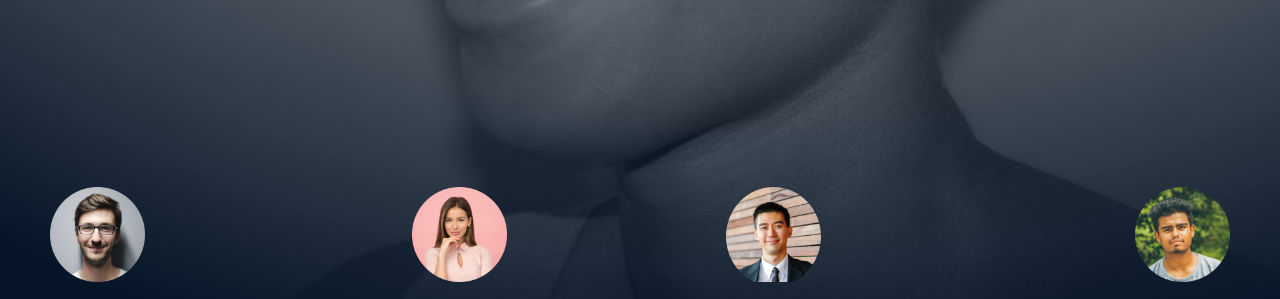
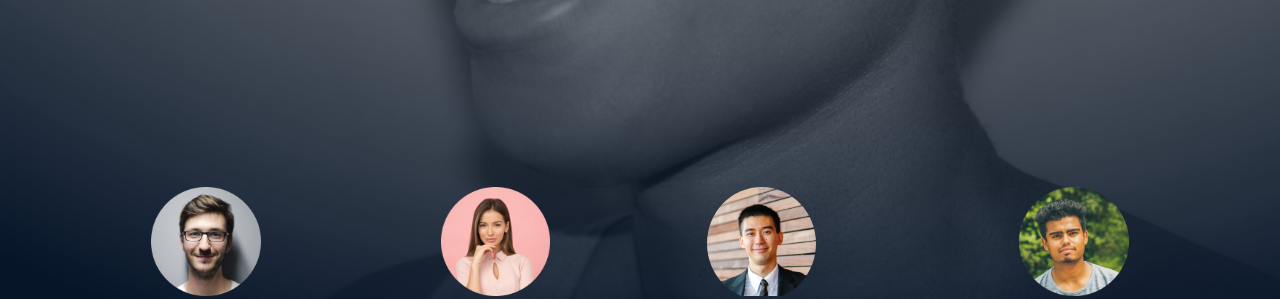
Before and after one commit to obedoduro/alx_html_css, a plain HTML site: page css_advanced/index.html in a window 1280 px wide. Shown: the part 612-911 px from the top of the page. Drawn offline with Linux system fonts and the light colour scheme.

```diff
--- a/css_advanced/index.html
+++ b/css_advanced/index.html
@@ -104,7 +104,7 @@
             </div>
 
             <div class="pros">
-                <a> <img style="width: 50%; height: 50%;  position: relative" src="images/1.png" />
+                <a> <img style="width: 70%; height: 70%;  position: relative" src="images/1.png" />
                     </img>
                     <p>
                         Lorem ipsum</p>
@@ -115,7 +115,7 @@
                     </p1>
                 </a>
 
-                <a> <img style="width: 50%; height: 50%; position: relative" src="images/3.png" />
+                <a> <img style="width: 70%; height: 70%; position: relative" src="images/3.png" />
                     </img>
                     <p>
                         Lorem ipsum</p>
@@ -138,7 +138,7 @@
                         </p1>
             </a>
 
-                <a> <img style="width: 50%; height: 50%;  position: relative" src="images/4.png" />
+                <a> <img style="width: 70%; height: 70%;  position: relative" src="images/4.png" />
                     </img>
                     <p>
                         Lorem ipsum</p>
--- a/css_advanced/styles.css
+++ b/css_advanced/styles.css
@@ -149,6 +149,8 @@ body {
 
     text-align: center;
     padding-bottom: 5%;
+    padding-right: 10%;
+    padding-left: 10%;
 }
 .pros a  {
     color: white;
@@ -162,9 +164,9 @@ body {
 /*rounding image for fourth image in first section*/
 
 .image-container {
-    width:50%;
+    width:70%;
     /* Adjust the container size according to your image */
-    height: 50%;
+    height: 70%;
     overflow: hidden;
     /* Clip the image within the container */
     border-radius: 100%;
```
